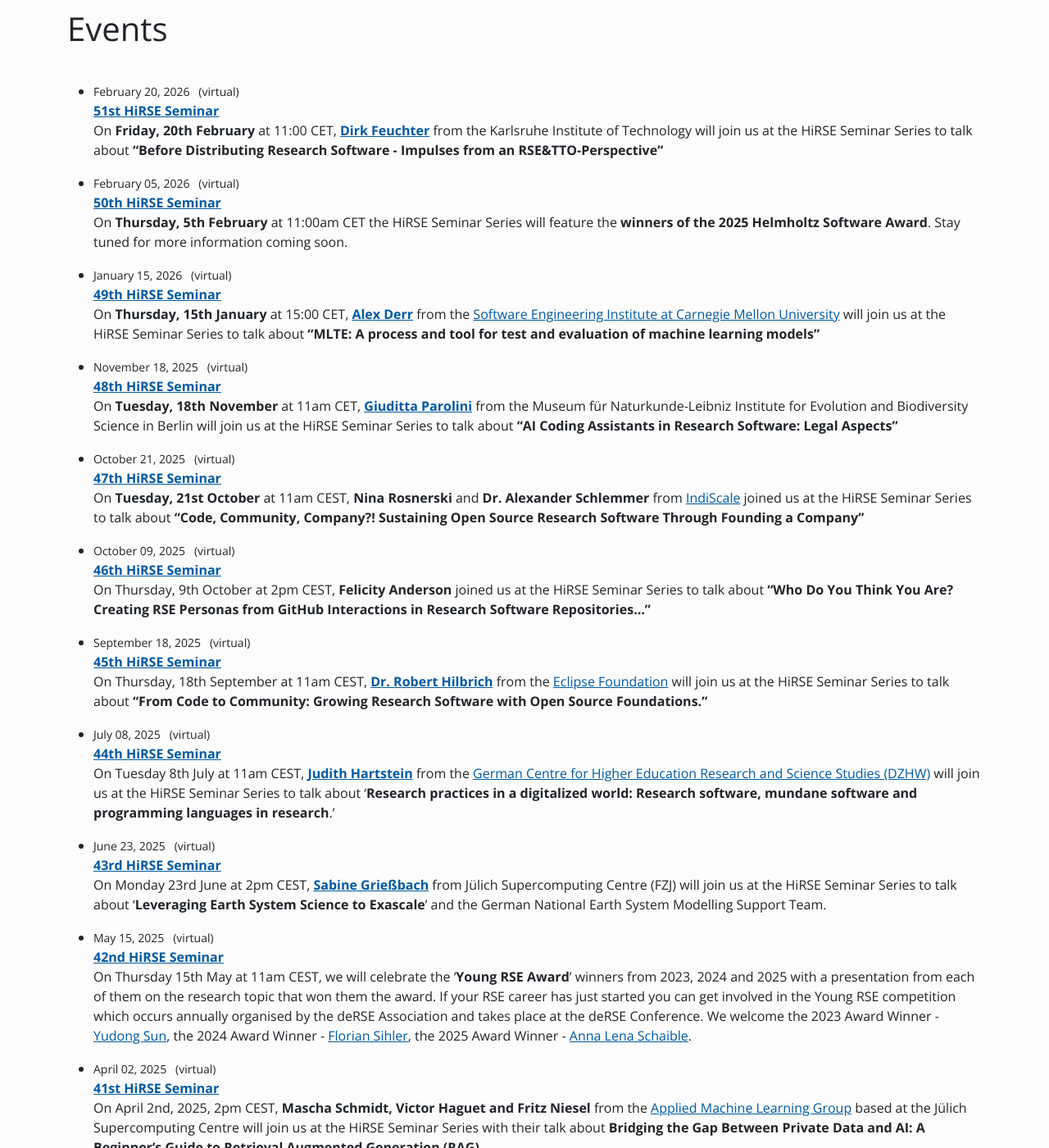
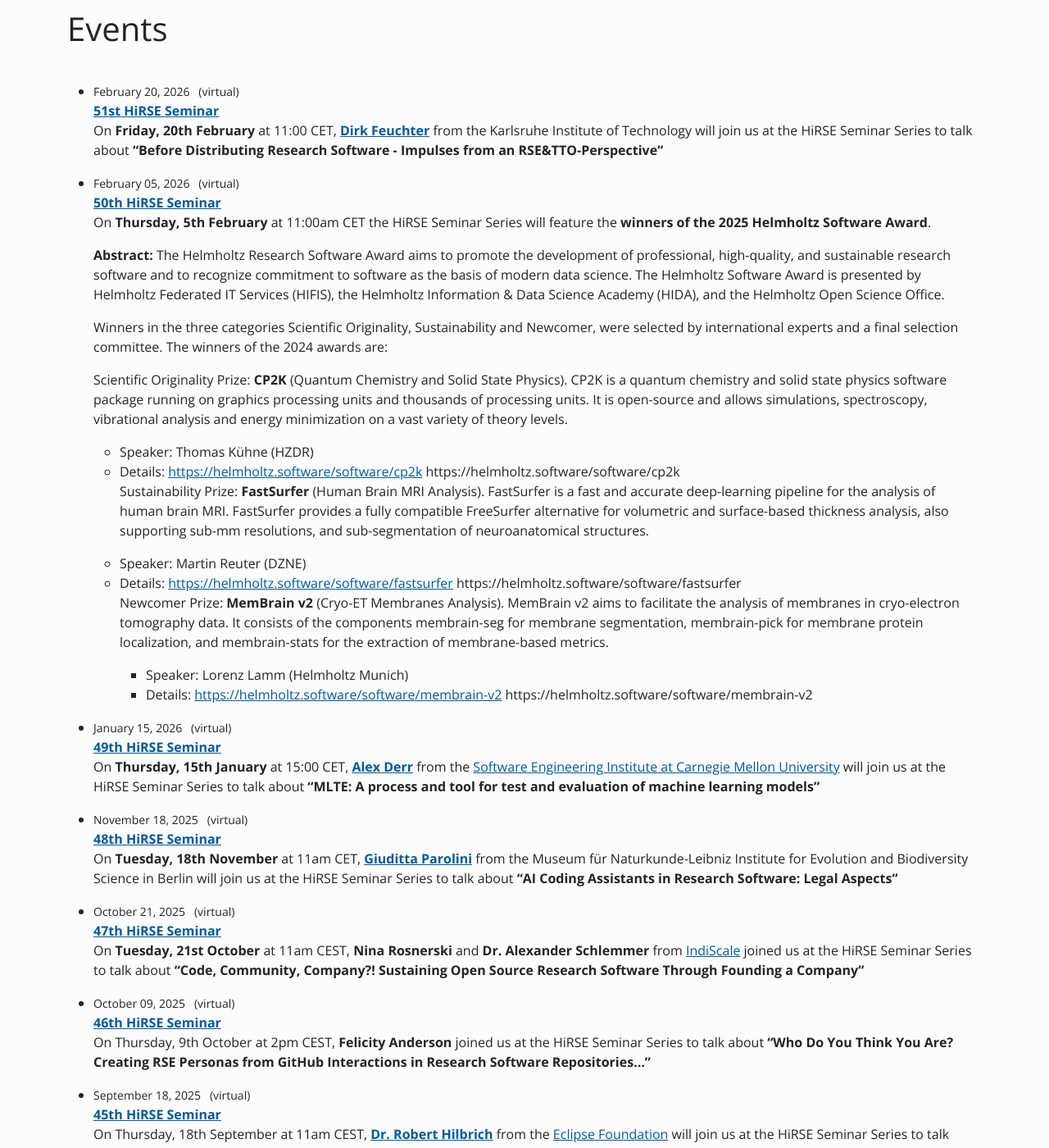
Before and after one commit to Helmholtz-HiRSE/helmholtz-hirse.github.io, a Jekyll site: the page built from series.md, in a window 1280 px wide and 1400 px high, scrolled down 1127 px. Shown: the whole window at 82% size. Built offline with Jekyll 4.4.1, drawn with Linux system fonts in a browser that asks for light colours; nearby versions of some CDN libraries.

Commit message:
Update 2026_02_05-seminar_50.md

```diff
--- a/_series/2026_02_05-seminar_50.md
+++ b/_series/2026_02_05-seminar_50.md
@@ -7,5 +7,23 @@ excerpt_separator: <!--more-->
 ---
 
 
-On **Thursday, 5th February** at 11:00am CET the HiRSE Seminar Series will feature the **winners of the 2025 Helmholtz Software Award**. Stay tuned for more information coming soon.
+On **Thursday, 5th February** at 11:00am CET the HiRSE Seminar Series will feature the **winners of the 2025 Helmholtz Software Award**.
+
+**Abstract:** The Helmholtz Research Software Award aims to promote the development of professional, high-quality, and sustainable research software and to recognize commitment to software as the basis of modern data science. The Helmholtz Software Award is presented by Helmholtz Federated IT Services (HIFIS), the Helmholtz Information & Data Science Academy (HIDA), and the Helmholtz Open Science Office.
+
+Winners in the three categories Scientific Originality, Sustainability and Newcomer, were selected by international experts and a final selection committee.  The winners of the 2024 awards are:
+
+Scientific Originality Prize: **CP2K** (Quantum Chemistry and Solid State Physics). CP2K is a quantum chemistry and solid state physics software package running on graphics processing units and thousands of processing units. It is open-source and allows simulations, spectroscopy, vibrational analysis and energy minimization on a vast variety of theory levels.
+*	Speaker: Thomas Kühne (HZDR)
+*	Details:  <https://helmholtz.software/software/cp2k> https://helmholtz.software/software/cp2k
+>
+Sustainability Prize: **FastSurfer** (Human Brain MRI Analysis).  FastSurfer is a fast and accurate deep-learning pipeline for the analysis of human brain MRI. FastSurfer provides a fully compatible FreeSurfer alternative for volumetric and surface-based thickness analysis, also supporting sub-mm resolutions, and sub-segmentation of neuroanatomical structures.
+*	Speaker: Martin Reuter (DZNE)
+*	Details:  <https://helmholtz.software/software/fastsurfer> https://helmholtz.software/software/fastsurfer
+>
+Newcomer Prize: **MemBrain v2** (Cryo-ET Membranes Analysis). MemBrain v2 aims to facilitate the analysis of membranes in cryo-electron tomography data. It consists of the components membrain-seg for membrane segmentation, membrain-pick for membrane protein localization, and membrain-stats for the extraction of membrane-based metrics.
+> *	Speaker: Lorenz Lamm (Helmholtz Munich)
+> *	Details:  <https://helmholtz.software/software/membrain-v2> https://helmholtz.software/software/membrain-v2
+>
+
 <!--more-->
```
